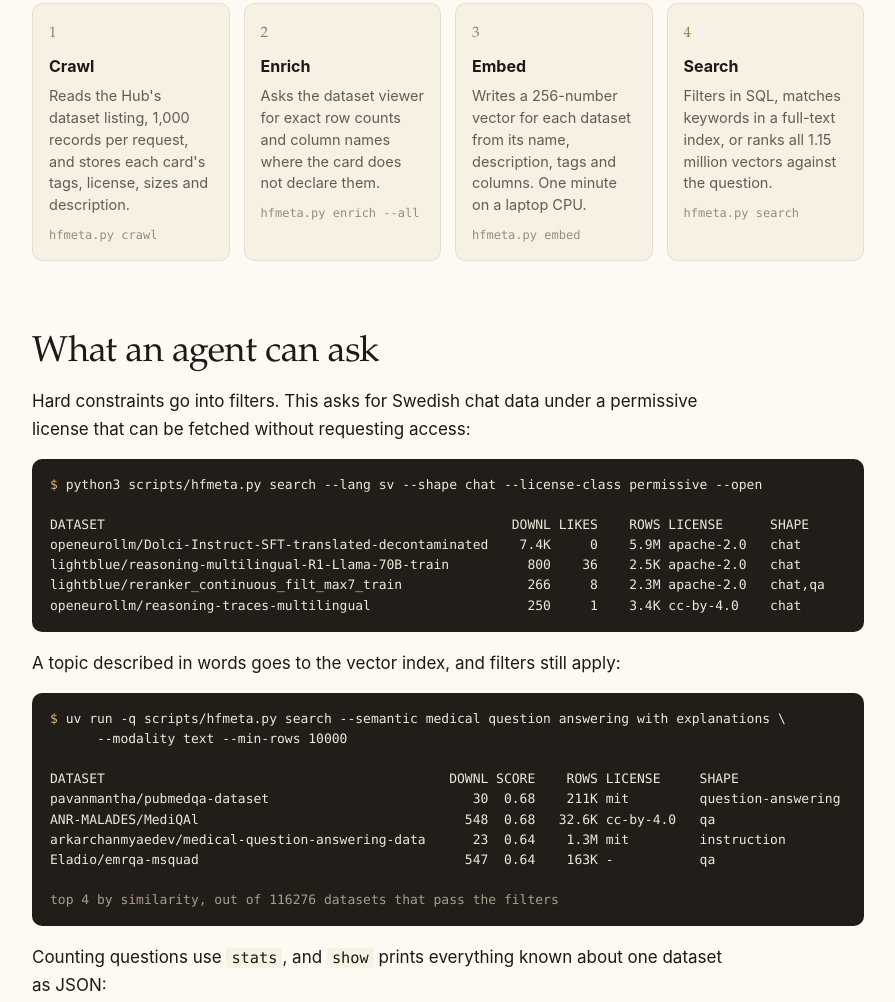
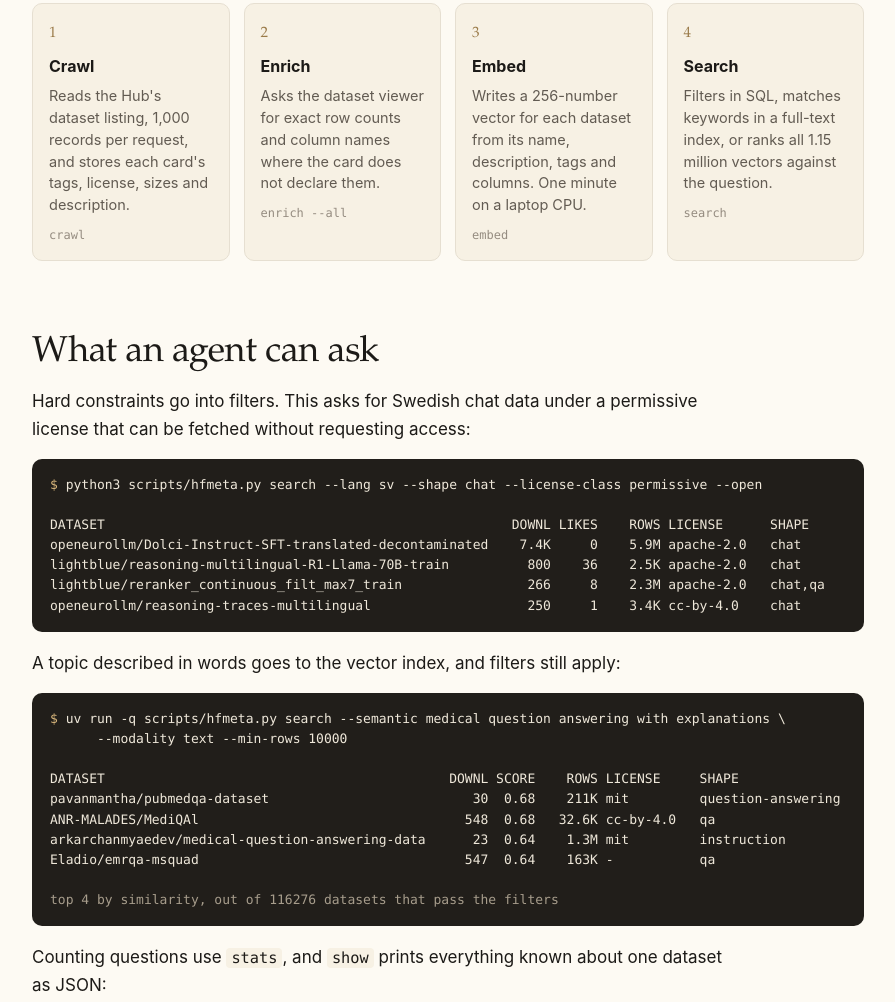
Before and after one commit to RenaissanceLabs-EU/skills, a plain HTML site: page docs/index.html in a window 1280 px wide. Shown: the part 1028-2030 px from the top of the page, without its empty margins (192-1087 px from the left). Drawn offline with Linux system fonts and the light colour scheme.

Commit message:
Site: shorten step labels so they do not wrap
Co-Authored-By: Claude Fable 5.2 <noreply@anthropic.com>

```diff
--- a/docs/index.html
+++ b/docs/index.html
@@ -131,10 +131,10 @@ footer { margin-top: clamp(56px, 8vw, 96px); border-top: 1px solid var(--rule);
   <h2>How it works</h2>
   <p>The skill is one Python file and a page of instructions. The file builds the index in three passes and then queries it. Everything except search by meaning runs on the Python standard library.</p>
   <ol class="steps">
-    <li><h3>Crawl</h3><p>Reads the Hub's dataset listing, 1,000 records per request, and stores each card's tags, license, sizes and description.</p><p class="meta">hfmeta.py crawl</p></li>
-    <li><h3>Enrich</h3><p>Asks the dataset viewer for exact row counts and column names where the card does not declare them.</p><p class="meta">hfmeta.py enrich --all</p></li>
-    <li><h3>Embed</h3><p>Writes a 256-number vector for each dataset from its name, description, tags and columns. One minute on a laptop CPU.</p><p class="meta">hfmeta.py embed</p></li>
-    <li><h3>Search</h3><p>Filters in SQL, matches keywords in a full-text index, or ranks all 1.15 million vectors against the question.</p><p class="meta">hfmeta.py search</p></li>
+    <li><h3>Crawl</h3><p>Reads the Hub's dataset listing, 1,000 records per request, and stores each card's tags, license, sizes and description.</p><p class="meta">crawl</p></li>
+    <li><h3>Enrich</h3><p>Asks the dataset viewer for exact row counts and column names where the card does not declare them.</p><p class="meta">enrich --all</p></li>
+    <li><h3>Embed</h3><p>Writes a 256-number vector for each dataset from its name, description, tags and columns. One minute on a laptop CPU.</p><p class="meta">embed</p></li>
+    <li><h3>Search</h3><p>Filters in SQL, matches keywords in a full-text index, or ranks all 1.15 million vectors against the question.</p><p class="meta">search</p></li>
   </ol>
 </section>
 
```
